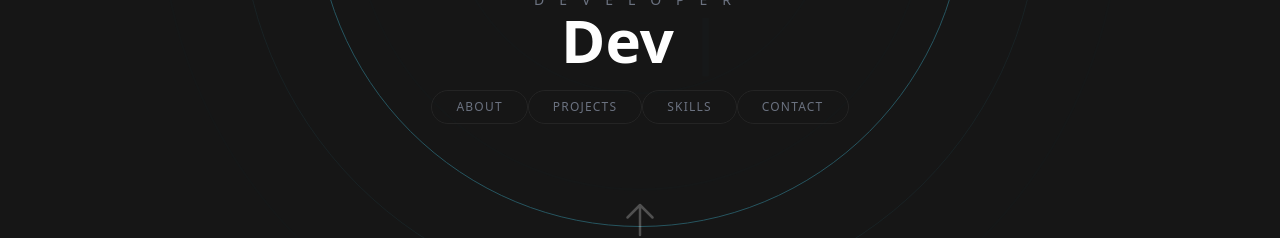
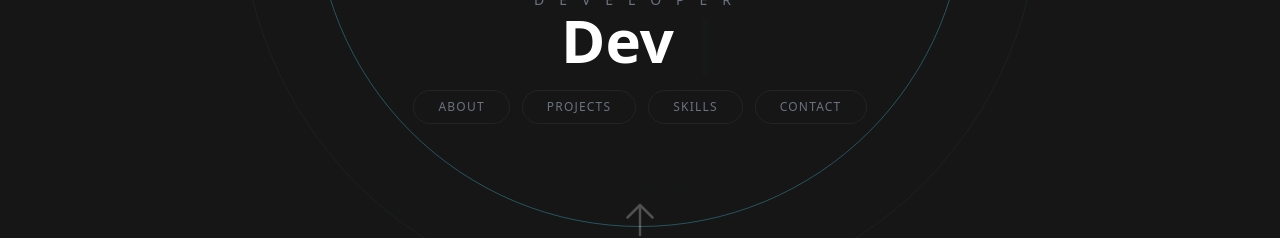
Before and after one commit to ugabb/Portifolio-Dark, a Next.js app: page / in a window 1280 px wide. Shown: the part 510-748 px from the top of the page. Built offline with nearby package versions, Linux system fonts and the light colour scheme.

Commit message:
feat: gap between

```diff
--- a/src/components/Hero.tsx
+++ b/src/components/Hero.tsx
@@ -40,7 +40,7 @@
           <Cursor cursorColor="#45c7e5" />
         </h1>
 
-        <div className="pt-5">
+        <div className="flex flex-col md:flex-row justify-center items-center gap-3 pt-5">
           <Link href="#about">
             <button className="hero-button">About</button>
           </Link>
```
